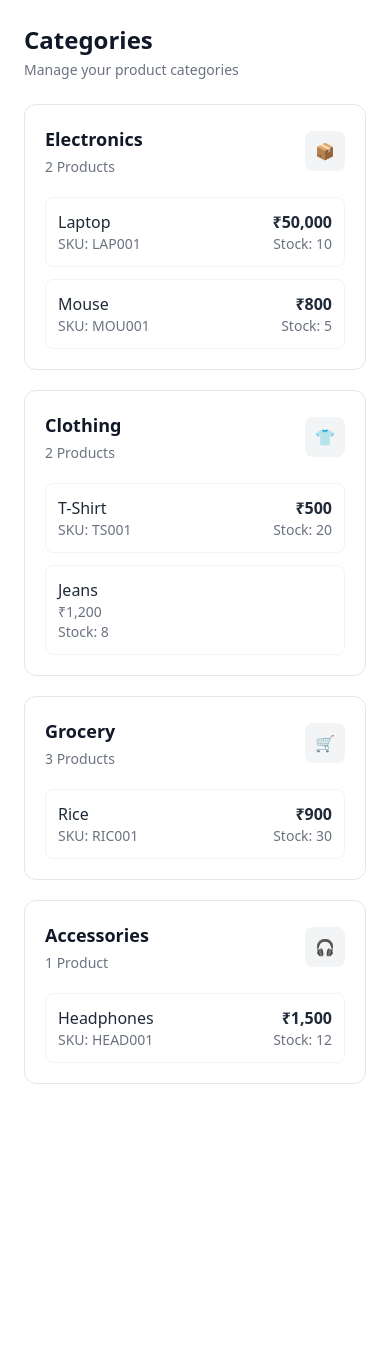
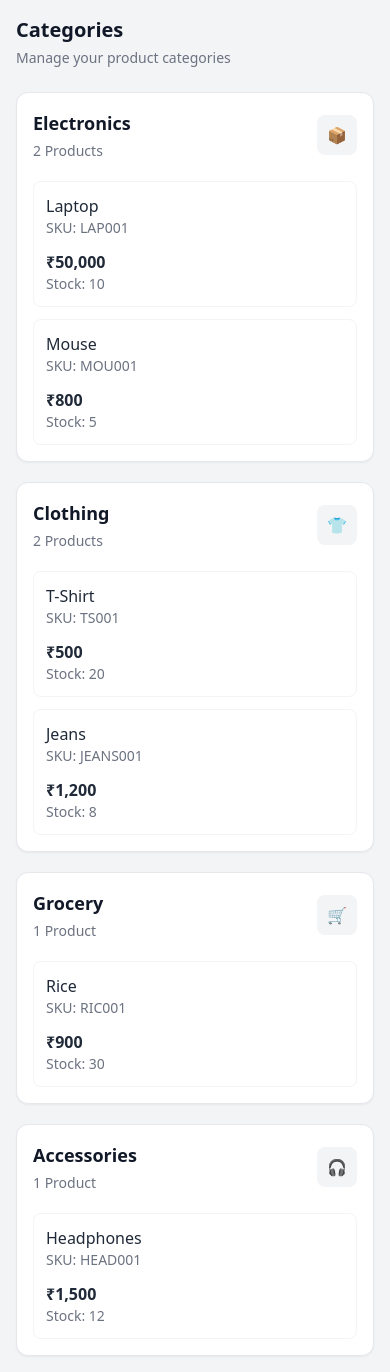
Before and after one commit to azlancodeshere/inventory-management, a React app in the folder frontend/: page /categories in a window 390 px wide. Before the commit the page ends 1108 px from the top, so only its background shows below. Built offline with nearby package versions, Linux system fonts and the light colour scheme; no server answers; the HTML template or start-up script is replaced by a standard one.

Commit message:
adding some logics in CategoriesPage

```diff
--- a/frontend/src/pages/Categories/CategoriesPage.jsx
+++ b/frontend/src/pages/Categories/CategoriesPage.jsx
@@ -1,48 +1,68 @@
 import React, { useEffect, useState } from "react";
+import api from "../../api/api.js";
 
 const CategoriesPage = () => {
 
-    const [products, setProducts] = useState([])
+    const [products, setProducts] = useState([]);
 
-    const getAllProducts = async ()  =>{
+    const getAllProducts = async () => {
+
         try {
 
-            const response = await api.get("/products/all-products")
-            console.log(response.data)
-            setProducts(response.data.data)
+            const response = await api.get("/products/all-products");
+
+            console.log(response.data);
+
+            setProducts(response.data.data);
+
         } catch (error) {
-            console.log("Error in gett all products:", error)
-        }
+
+            console.log("Error in getting all products:", error);
+
         }
 
-    useEffect(()=>{
-        getAllProducts()
-    })
+    };
+
+
+    useEffect(() => {
+
+        getAllProducts();
+
+    }, []);
+
 
     return (
-        <div className="p-6">
+
+        <div className="min-h-screen bg-gray-100 p-4 sm:p-6">
+
+            <div className="max-w-7xl mx-auto">
+
 
                 {/* Header */}
                 <div className="mb-6">
-                <h1 className="text-2xl font-bold text-gray-900">
+
+                    <h1 className="text-xl sm:text-2xl font-bold text-gray-900">
                         Categories
                     </h1>
 
                     <p className="text-sm text-gray-500 mt-1">
                         Manage your product categories
                     </p>
+
                 </div>
 
 
-            {/* Categories */}
+                {/* Categories Grid */}
                 <div className="grid grid-cols-1 md:grid-cols-2 gap-5">
 
+
                     {/* Electronics */}
-                <div className="bg-white border border-gray-200 rounded-xl p-5">
+                    <div className="bg-white border border-gray-200 rounded-xl p-4 sm:p-5 shadow-sm">
 
                         <div className="flex items-center justify-between mb-5">
 
                             <div>
+
                                 <h2 className="text-lg font-semibold text-gray-900">
                                     Electronics
                                 </h2>
@@ -50,7 +70,9 @@ const CategoriesPage = () => {
                                 <p className="text-sm text-gray-500 mt-1">
                                     2 Products
                                 </p>
+
                             </div>
+
 
                             <div className="w-10 h-10 bg-gray-100 rounded-lg flex items-center justify-center">
                                 📦
@@ -59,12 +81,15 @@ const CategoriesPage = () => {
                         </div>
 
 
-                    {/* Product */}
+                        {/* Products */}
                         <div className="space-y-3">
 
-                        <div className="flex items-center justify-between border border-gray-100 rounded-lg p-3">
+
+                            {/* Laptop */}
+                            <div className="flex flex-col sm:flex-row sm:items-center sm:justify-between gap-3 border border-gray-100 rounded-lg p-3">
 
                                 <div>
+
                                     <h3 className="font-medium text-gray-800">
                                         Laptop
                                     </h3>
@@ -72,9 +97,11 @@ const CategoriesPage = () => {
                                     <p className="text-sm text-gray-500">
                                         SKU: LAP001
                                     </p>
+
                                 </div>
 
-                            <div className="text-right">
+
+                                <div className="text-left sm:text-right">
 
                                     <p className="font-semibold text-gray-800">
                                         ₹50,000
@@ -89,9 +116,11 @@ const CategoriesPage = () => {
                             </div>
 
 
-                        <div className="flex items-center justify-between border border-gray-100 rounded-lg p-3">
+                            {/* Mouse */}
+                            <div className="flex flex-col sm:flex-row sm:items-center sm:justify-between gap-3 border border-gray-100 rounded-lg p-3">
 
                                 <div>
+
                                     <h3 className="font-medium text-gray-800">
                                         Mouse
                                     </h3>
@@ -99,9 +128,11 @@ const CategoriesPage = () => {
                                     <p className="text-sm text-gray-500">
                                         SKU: MOU001
                                     </p>
+
                                 </div>
 
-                            <div className="text-right">
+
+                                <div className="text-left sm:text-right">
 
                                     <p className="font-semibold text-gray-800">
                                         ₹800
@@ -121,11 +152,12 @@ const CategoriesPage = () => {
 
 
                     {/* Clothing */}
-                <div className="bg-white border border-gray-200 rounded-xl p-5">
+                    <div className="bg-white border border-gray-200 rounded-xl p-4 sm:p-5 shadow-sm">
 
                         <div className="flex items-center justify-between mb-5">
 
                             <div>
+
                                 <h2 className="text-lg font-semibold text-gray-900">
                                     Clothing
                                 </h2>
@@ -133,7 +165,9 @@ const CategoriesPage = () => {
                                 <p className="text-sm text-gray-500 mt-1">
                                     2 Products
                                 </p>
+
                             </div>
+
 
                             <div className="w-10 h-10 bg-gray-100 rounded-lg flex items-center justify-center">
                                 👕
@@ -144,9 +178,12 @@ const CategoriesPage = () => {
 
                         <div className="space-y-3">
 
-                        <div className="flex items-center justify-between border border-gray-100 rounded-lg p-3">
+
+                            {/* T-Shirt */}
+                            <div className="flex flex-col sm:flex-row sm:items-center sm:justify-between gap-3 border border-gray-100 rounded-lg p-3">
 
                                 <div>
+
                                     <h3 className="font-medium text-gray-800">
                                         T-Shirt
                                     </h3>
@@ -154,9 +191,11 @@ const CategoriesPage = () => {
                                     <p className="text-sm text-gray-500">
                                         SKU: TS001
                                     </p>
+
                                 </div>
 
-                            <div className="text-right">
+
+                                <div className="text-left sm:text-right">
 
                                     <p className="font-semibold text-gray-800">
                                         ₹500
@@ -171,14 +210,25 @@ const CategoriesPage = () => {
                             </div>
 
 
-                        <div className="flex items-center justify-between border border-gray-100 rounded-lg p-3">
+                            {/* Jeans */}
+                            <div className="flex flex-col sm:flex-row sm:items-center sm:justify-between gap-3 border border-gray-100 rounded-lg p-3">
 
                                 <div>
+
                                     <h3 className="font-medium text-gray-800">
                                         Jeans
                                     </h3>
 
                                     <p className="text-sm text-gray-500">
+                                        SKU: JEANS001
+                                    </p>
+
+                                </div>
+
+
+                                <div className="text-left sm:text-right">
+
+                                    <p className="font-semibold text-gray-800">
                                         ₹1,200
                                     </p>
 
@@ -196,19 +246,22 @@ const CategoriesPage = () => {
 
 
                     {/* Grocery */}
-                <div className="bg-white border border-gray-200 rounded-xl p-5">
+                    <div className="bg-white border border-gray-200 rounded-xl p-4 sm:p-5 shadow-sm">
 
                         <div className="flex items-center justify-between mb-5">
 
                             <div>
+
                                 <h2 className="text-lg font-semibold text-gray-900">
                                     Grocery
                                 </h2>
 
                                 <p className="text-sm text-gray-500 mt-1">
-                                3 Products
+                                    1 Product
                                 </p>
+
                             </div>
+
 
                             <div className="w-10 h-10 bg-gray-100 rounded-lg flex items-center justify-center">
                                 🛒
@@ -219,9 +272,12 @@ const CategoriesPage = () => {
 
                         <div className="space-y-3">
 
-                        <div className="flex items-center justify-between border border-gray-100 rounded-lg p-3">
+
+                            {/* Rice */}
+                            <div className="flex flex-col sm:flex-row sm:items-center sm:justify-between gap-3 border border-gray-100 rounded-lg p-3">
 
                                 <div>
+
                                     <h3 className="font-medium text-gray-800">
                                         Rice
                                     </h3>
@@ -229,9 +285,11 @@ const CategoriesPage = () => {
                                     <p className="text-sm text-gray-500">
                                         SKU: RIC001
                                     </p>
+
                                 </div>
 
-                            <div className="text-right">
+
+                                <div className="text-left sm:text-right">
 
                                     <p className="font-semibold text-gray-800">
                                         ₹900
@@ -251,11 +309,12 @@ const CategoriesPage = () => {
 
 
                     {/* Accessories */}
-                <div className="bg-white border border-gray-200 rounded-xl p-5">
+                    <div className="bg-white border border-gray-200 rounded-xl p-4 sm:p-5 shadow-sm">
 
                         <div className="flex items-center justify-between mb-5">
 
                             <div>
+
                                 <h2 className="text-lg font-semibold text-gray-900">
                                     Accessories
                                 </h2>
@@ -263,7 +322,9 @@ const CategoriesPage = () => {
                                 <p className="text-sm text-gray-500 mt-1">
                                     1 Product
                                 </p>
+
                             </div>
+
 
                             <div className="w-10 h-10 bg-gray-100 rounded-lg flex items-center justify-center">
                                 🎧
@@ -274,9 +335,12 @@ const CategoriesPage = () => {
 
                         <div className="space-y-3">
 
-                        <div className="flex items-center justify-between border border-gray-100 rounded-lg p-3">
+
+                            {/* Headphones */}
+                            <div className="flex flex-col sm:flex-row sm:items-center sm:justify-between gap-3 border border-gray-100 rounded-lg p-3">
 
                                 <div>
+
                                     <h3 className="font-medium text-gray-800">
                                         Headphones
                                     </h3>
@@ -284,9 +348,11 @@ const CategoriesPage = () => {
                                     <p className="text-sm text-gray-500">
                                         SKU: HEAD001
                                     </p>
+
                                 </div>
 
-                            <div className="text-right">
+
+                                <div className="text-left sm:text-right">
 
                                     <p className="font-semibold text-gray-800">
                                         ₹1,500
@@ -304,10 +370,15 @@ const CategoriesPage = () => {
 
                     </div>
 
+
                 </div>
 
             </div>
+
+        </div>
+
     );
+
 };
 
 export default CategoriesPage;
```
Lines whose indentation alone changed are shown as unchanged.
